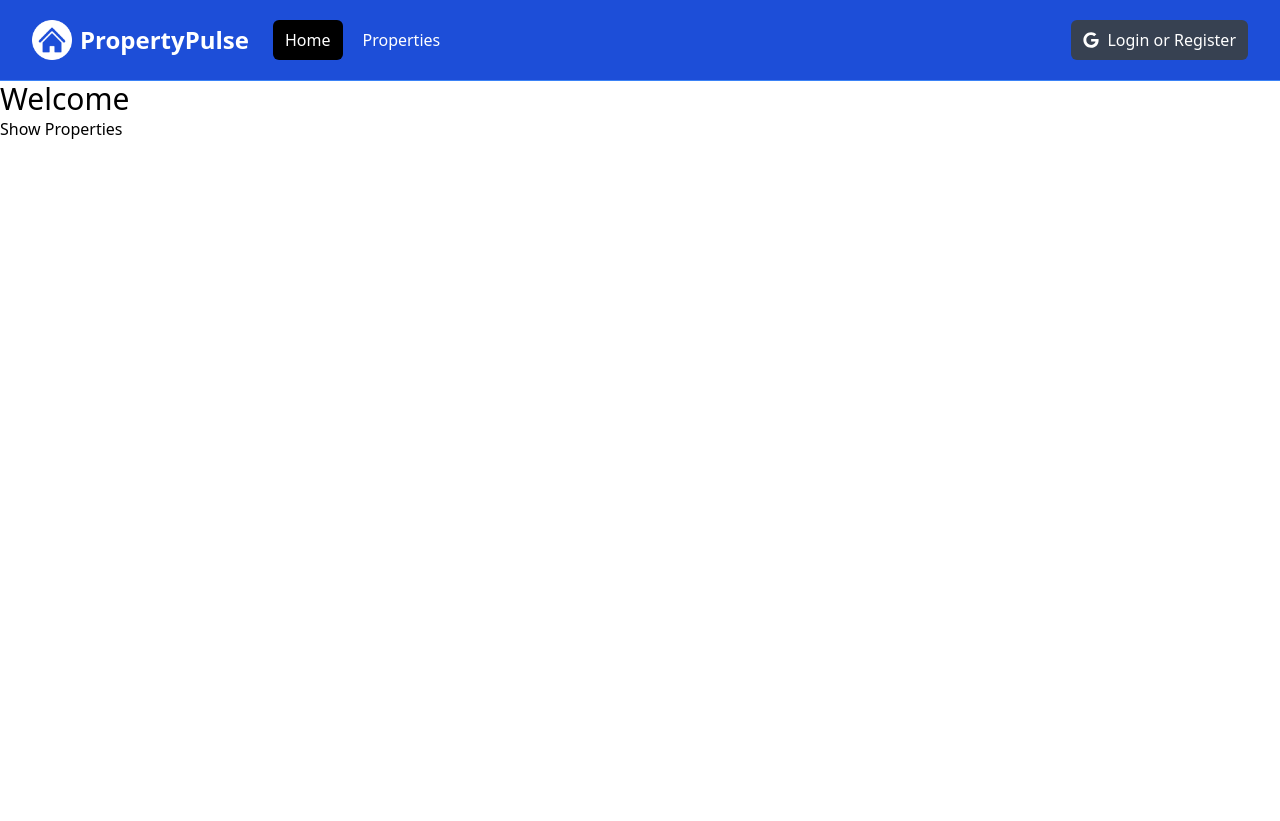
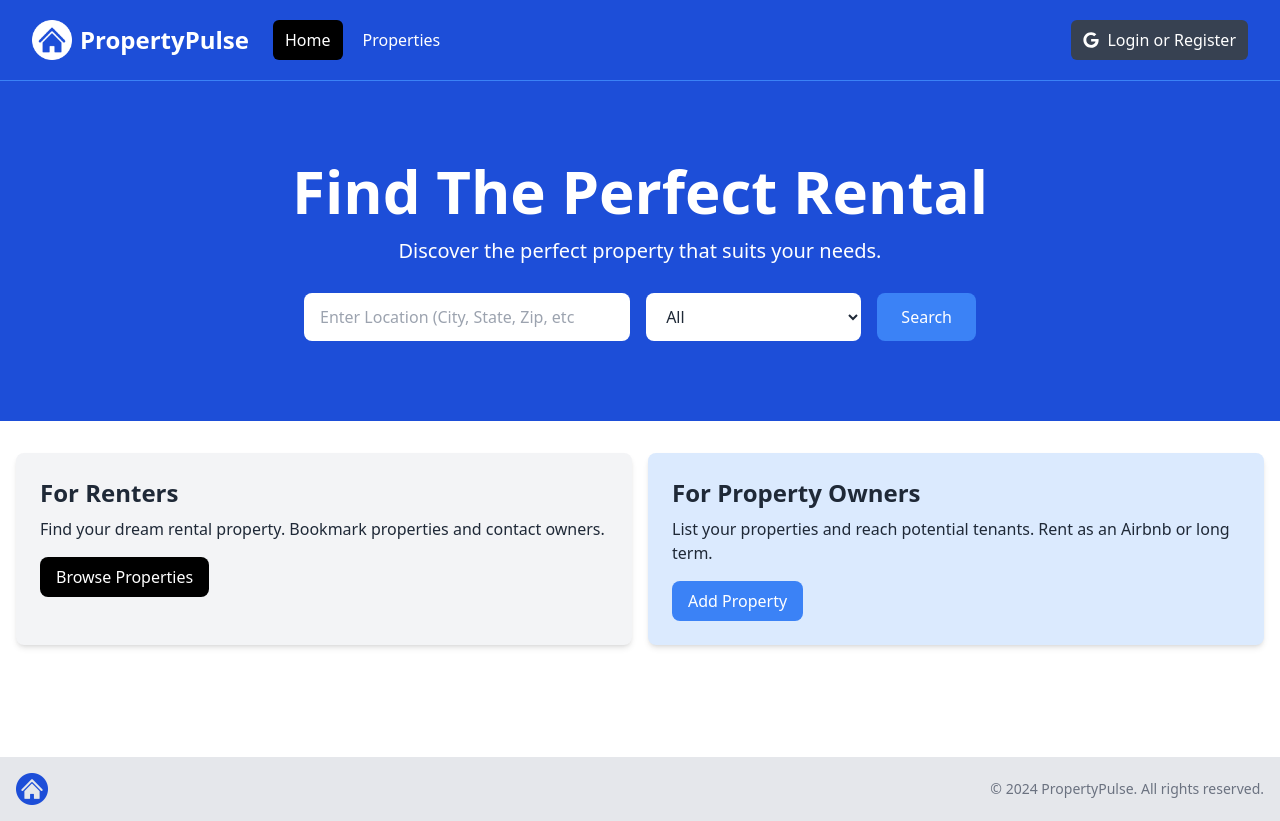
Before and after one commit to SudoSantos/property-pulse, a Next.js app: page / in a window 1280 px wide. Before the commit the page ends 800 px from the top, so only its background shows below. Built offline with nearby package versions, Linux system fonts and the light colour scheme.

Commit message:
Home components

```diff
--- a/app/layout.jsx
+++ b/app/layout.jsx
@@ -1,4 +1,5 @@
 import '@/assets/styles/global.css';
+import Footer from '@/components/Footer';
 import Navbar from '@/components/Navbar';
 
 export const metadata = {
@@ -13,6 +14,7 @@
       <body>
         <Navbar />
         <main>{children}</main>
+        <Footer />
       </body>
     </html>
   );
--- a/app/page.jsx
+++ b/app/page.jsx
@@ -1,11 +1,12 @@
-import Link from "next/link"
+import Hero from "@/components/Hero"
+import InfoBoxes from "@/components/InfoBoxes"
 
 const HomePage = () => {
   return (
-    <div>
-      <h1 className="text-3xl">Welcome</h1>
-      <Link href="/properties">Show Properties</Link>
-    </div>
+    <>
+      <Hero />
+      <InfoBoxes />
+    </>
   )
 }
 
--- /dev/null
+++ b/components/Footer.jsx
@@ -0,0 +1,26 @@
+import React from 'react'
+import Image from 'next/image'
+import logo from '@/assets/images/logo.png'
+
+const Footer = () => {
+  const  currentYear  = new Date().getFullYear();
+  return (
+    <footer className="bg-gray-200 py-4 mt-24">
+      <div
+        className="container mx-auto flex flex-col md:flex-row items-center justify-between px-4"
+      >
+        <div className="mb-4 md:mb-0">
+          <Image src={logo} alt="Logo" className="h-8 w-auto" />
+        </div>
+
+        <div>
+          <p className="text-sm text-gray-500 mt-2 md:mt-0">
+            &copy; {currentYear} PropertyPulse. All rights reserved.
+          </p>
+        </div>
+      </div>
+    </footer>
+  )
+}
+
+export default Footer
--- /dev/null
+++ b/components/Hero.jsx
@@ -0,0 +1,61 @@
+import React from 'react'
+
+const Hero = () => {
+  return (
+    <section className="bg-blue-700 py-20 mb-4">
+      <div
+        className="max-w-7xl mx-auto px-4 sm:px-6 lg:px-8 flex flex-col items-center"
+      >
+        <div className="text-center">
+          <h1
+            className="text-4xl font-extrabold text-white sm:text-5xl md:text-6xl"
+          >
+            Find The Perfect Rental
+          </h1>
+          <p className="my-4 text-xl text-white">
+            Discover the perfect property that suits your needs.
+          </p>
+        </div>
+        {/* <!-- Form Component --> */}
+        <form
+          className="mt-3 mx-auto max-w-2xl w-full flex flex-col md:flex-row items-center"
+        >
+          <div className="w-full md:w-3/5 md:pr-2 mb-4 md:mb-0">
+            <label htmlFor="location" className="sr-only">Location</label>
+            <input
+              type="text"
+              id="location"
+              placeholder="Enter Location (City, State, Zip, etc"
+              className="w-full px-4 py-3 rounded-lg bg-white text-gray-800 focus:outline-none focus:ring focus:ring-blue-500"
+            />
+          </div>
+          <div className="w-full md:w-2/5 md:pl-2">
+            <label htmlFor="property-type" className="sr-only">Property Type</label>
+            <select
+              id="property-type"
+              className="w-full px-4 py-3 rounded-lg bg-white text-gray-800 focus:outline-none focus:ring focus:ring-blue-500"
+            >
+              <option value="All">All</option>
+              <option value="Apartment">Apartment</option>
+              <option value="Studio">Studio</option>
+              <option value="Condo">Condo</option>
+              <option value="House">House</option>
+              <option value="Cabin Or Cottage">Cabin or Cottage</option>
+              <option value="Loft">Loft</option>
+              <option value="Room">Room</option>
+              <option value="Other">Other</option>
+            </select>
+          </div>
+          <button
+            type="submit"
+            className="md:ml-4 mt-4 md:mt-0 w-full md:w-auto px-6 py-3 rounded-lg bg-blue-500 text-white hover:bg-blue-600 focus:outline-none focus:ring focus:ring-blue-500"
+          >
+            Search
+          </button>
+        </form>
+      </div>
+    </section>
+  )
+}
+
+export default Hero
--- /dev/null
+++ b/components/InfoBox.jsx
@@ -0,0 +1,23 @@
+import React from "react";
+
+const InfoBox = ({ heading,
+   backgroundColor = "bg-gray-100",
+   textColor = "text-gray-800",
+   buttonInfo,
+   children
+   }) => {
+  return (<div className={`${backgroundColor} p-6 rounded-lg shadow-md`}>
+    <h2 className={`${textColor} text-2xl font-bold`}>{ heading }</h2>
+    <p className={`${textColor} mt-2 mb-4`}>
+      {children}
+    </p>
+    <a
+      href={buttonInfo.link}
+      className={`inline-block ${buttonInfo.backgroundColor} text-white rounded-lg px-4 py-2 hover:opacity-80`}
+    >
+      {buttonInfo.text}
+    </a>
+  </div>);
+};
+
+export default InfoBox;
--- /dev/null
+++ b/components/InfoBoxes.jsx
@@ -0,0 +1,41 @@
+import InfoBox from "./InfoBox";
+import React from "react";
+
+const InfoBoxes = () => {
+  return (
+    <section>
+      <div className="container-xl lg:container m-auto">
+        <div className="grid grid-cols-1 md:grid-cols-2 gap-4 p-4 rounded-lg">
+          <InfoBox
+            heading="For Renters"
+            backgroundColor="bg-gray-100"
+            buttonInfo={{
+              text: "Browse Properties",
+              link: "/properties",
+              backgroundColor: "bg-black",
+            }}
+          >
+            Find your dream rental property.
+             Bookmark properties and contact
+            owners.
+          </InfoBox>
+
+          <InfoBox
+            heading="For Property Owners"
+            backgroundColor="bg-blue-100"
+            buttonInfo={{
+              text: "Add Property",
+              link: "/properties/add",
+              backgroundColor: "bg-blue-500",
+            }}
+          >
+           List your properties and reach potential tenants.
+            Rent as an Airbnb or long term.
+          </InfoBox>
+        </div>
+      </div>
+    </section>
+  );
+};
+
+export default InfoBoxes;
```
